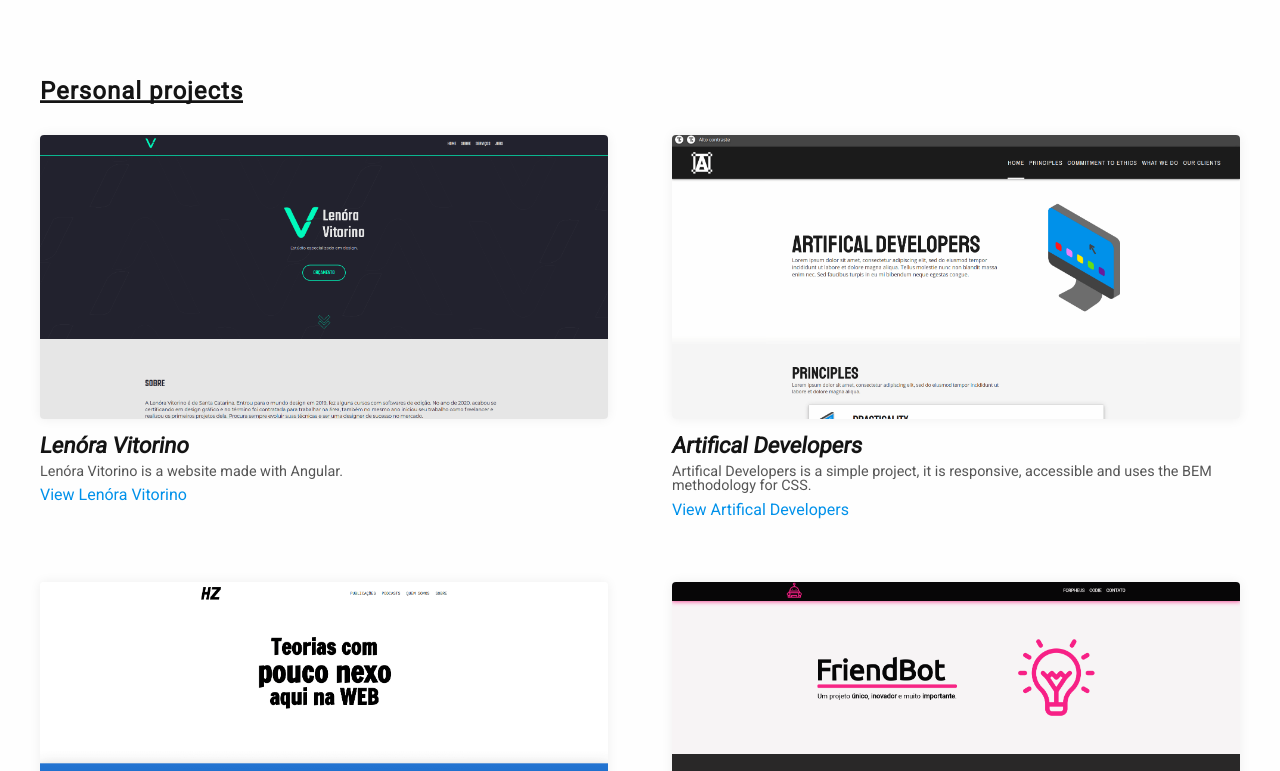
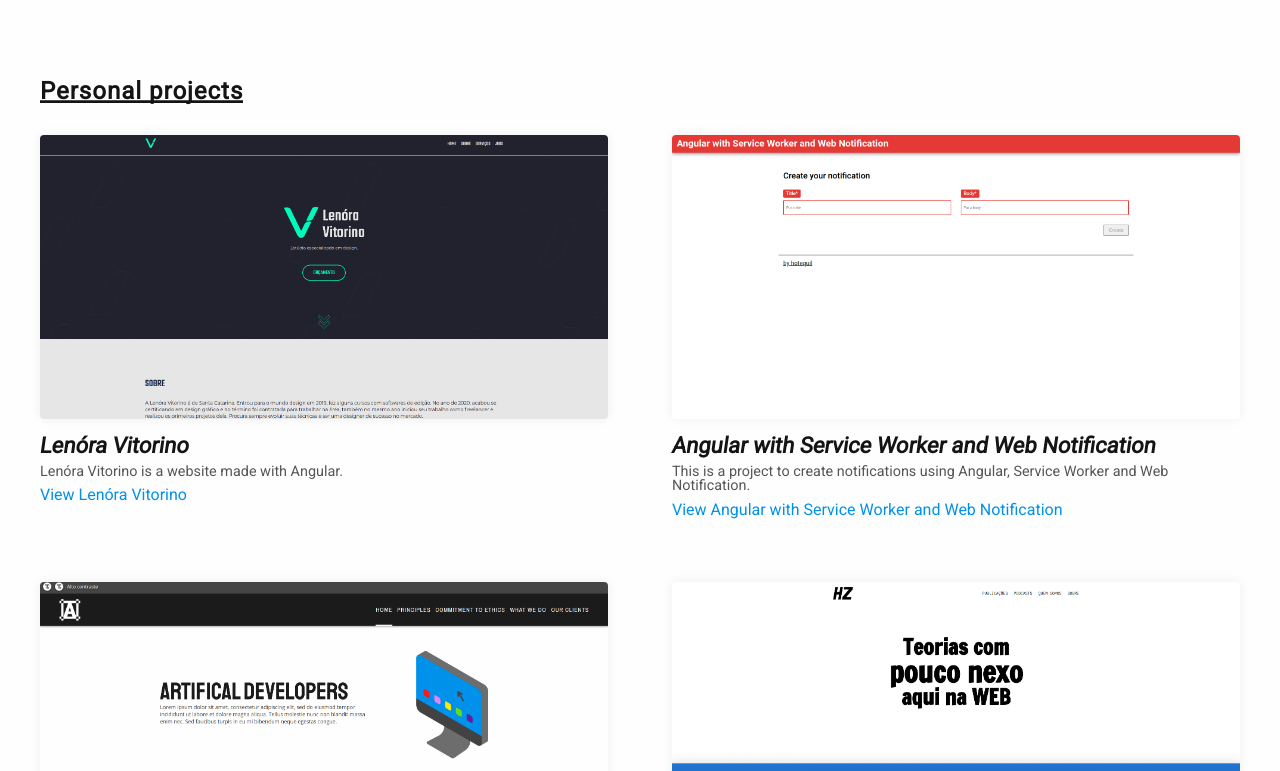
Before and after one commit to hotequil/hotequil-site, an Angular app: page / in a window 1280 px wide. Shown: the part 500-1271 px from the top of the page. Built offline with nearby package versions, Linux system fonts and the light colour scheme.

Commit message:
Adicionado novo projeto e ajustado eslint.

```diff
--- a/src/app/modules/header/header.component.ts
+++ b/src/app/modules/header/header.component.ts
@@ -108,7 +108,7 @@ export class HeaderComponent implements OnInit{
                             break;
                     }
                 }
-            })
+            });
         }
 
         setTimeout(() => this.showLogoImg = true, 1000);
--- a/src/app/modules/home/projects/home-projects.component.ts
+++ b/src/app/modules/home/projects/home-projects.component.ts
@@ -18,6 +18,15 @@ export class HomeProjectsComponent{
             img: {
                 src: './assets/imgs/lenora-vitorino.webp',
                 alt: 'Lenóra Vitorino\'s',
+            }
+        },
+        {
+            title: 'Angular with Service Worker and Web Notification',
+            desc: `This is a project to create notifications using Angular, Service Worker and Web Notification.`,
+            href: 'https://angular-sw-web-notification.netlify.app',
+            img: {
+                src: './assets/imgs/ng-sw-web-notification.webp',
+                alt: 'Web Notification\'s project',
             }
         },
         {
```
Also changed, not shown: .eslintrc.json, src/assets/imgs/ng-sw-web-notification.webp (added).
